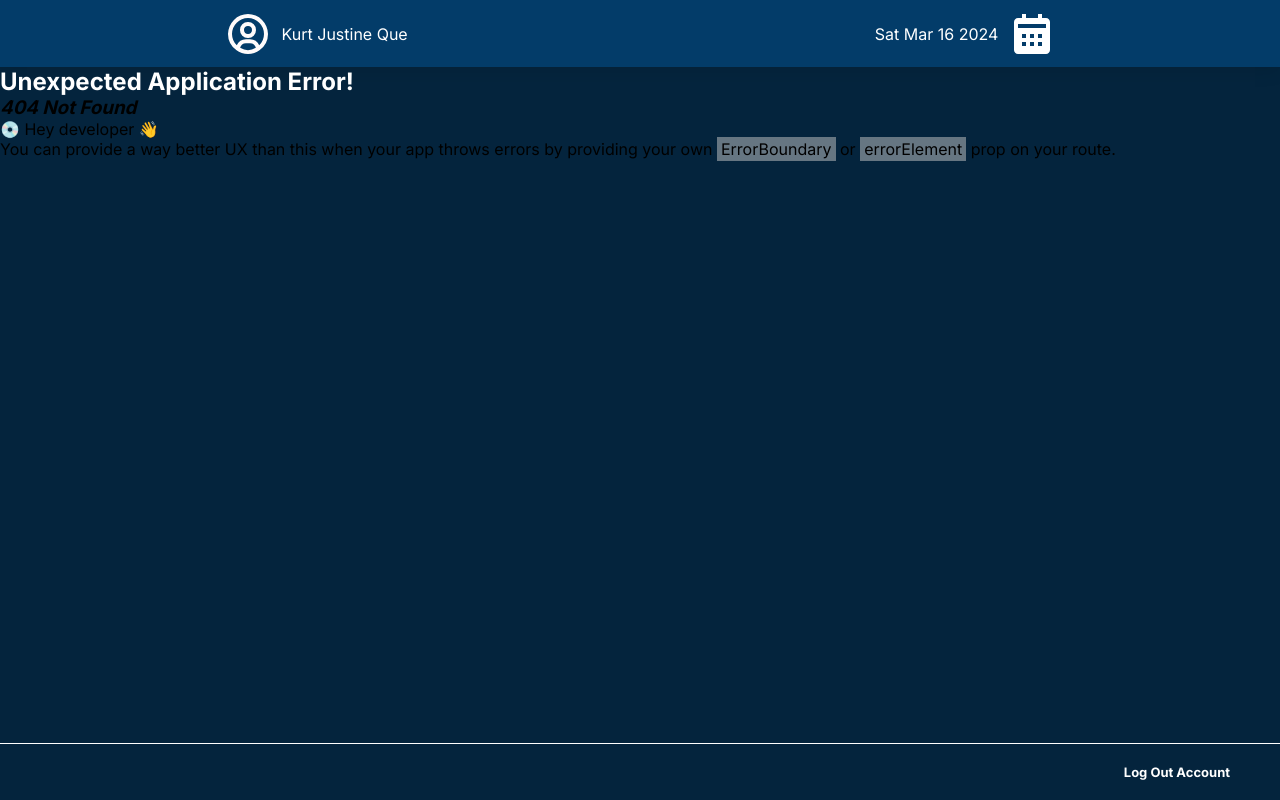
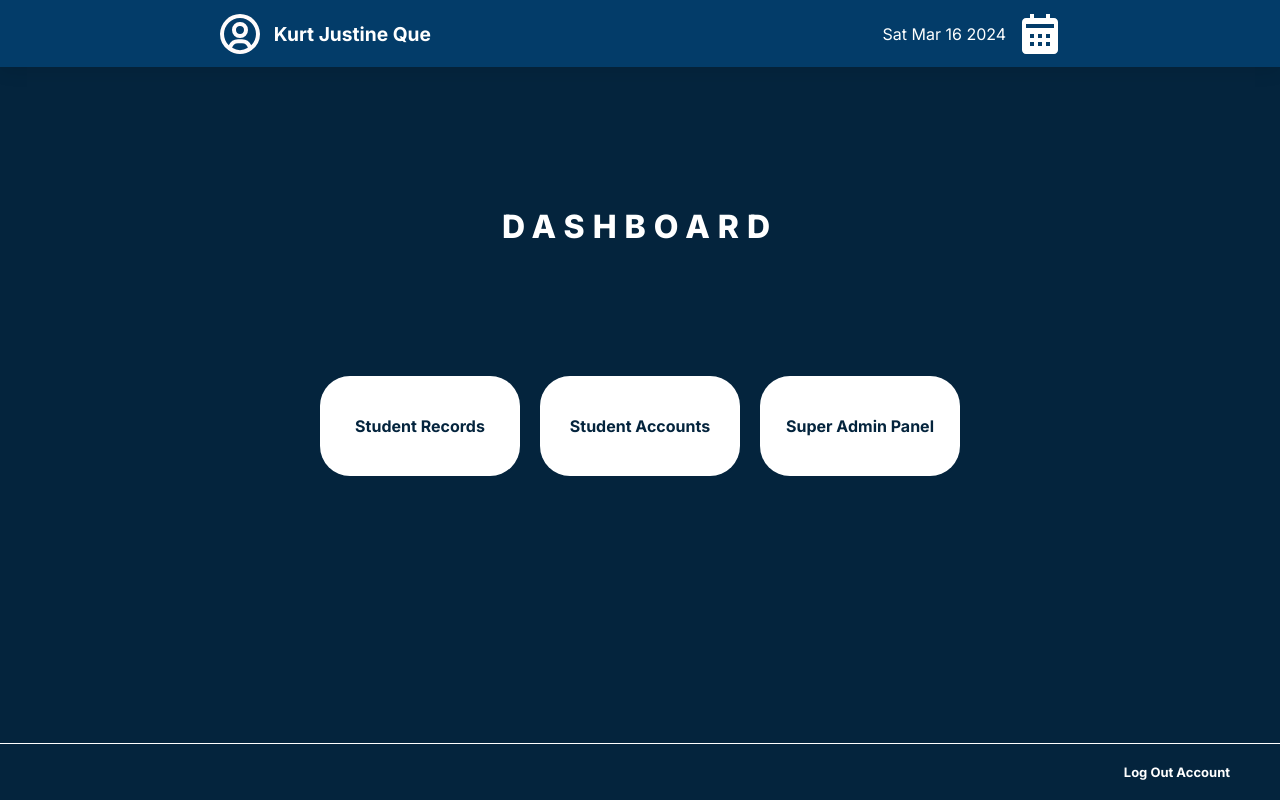
Before and after one commit to KurtJQ/ACM-CBS, a React (Vite) app: page /dashboard in a window 1280 px wide. Before the commit this address had no page. Built offline with nearby package versions, Linux system fonts and the light colour scheme.

Commit message:
added login system

```diff
--- /dev/null
+++ b/src/components/pages/Login.jsx
@@ -0,0 +1,75 @@
+import React, { useState } from "react";
+import "./login.css";
+import { Link } from "react-router-dom";
+
+const Login = ({ setUser }) => {
+  const [username, setUsername] = useState("");
+  const [password, setPassword] = useState("");
+  const [error, setError] = useState("");
+
+  const handleLogin = () => {
+    // Hardcoded user data for demonstration purposes
+    const users = [
+      {
+        username: "MartinLDino",
+        password: "password1",
+        name: "Martin L. Dino",
+      },
+      {
+        username: "JacquelineRose",
+        password: "password2",
+        name: "Jacqueline Rose C.",
+      },
+      { username: "QueJustine", password: "password3", name: "Que Justine" },
+    ];
+
+    const foundUser = users.find(
+      (user) => user.username === username && user.password === password
+    );
+    if (foundUser) {
+      setUser(foundUser);
+      setError("");
+    } else {
+      setError("Invalid username or password");
+    }
+  };
+
+  return (
+    <div>
+      <h2>Login</h2>
+      <input
+        type="text"
+        placeholder="Username"
+        value={username}
+        onChange={(e) => setUsername(e.target.value)}
+      />
+      <input
+        type="password"
+        placeholder="Password"
+        value={password}
+        onChange={(e) => setPassword(e.target.value)}
+      />
+      <Link to="/dashboard">
+        <button onClick={handleLogin}>Login</button>
+      </Link>
+
+      {error && <p>{error}</p>}
+    </div>
+  );
+};
+
+const LoginSystem = () => {
+  const [user, setUser] = useState(null);
+
+  const handleLogout = () => {
+    setUser(null);
+  };
+
+  return (
+    <div>
+      {user ? <Link to="/dashboard"></Link> : <Login setUser={setUser} />}
+    </div>
+  );
+};
+
+export default LoginSystem;
--- /dev/null
+++ b/src/components/pages/login.css
@@ -0,0 +1,88 @@
+  .user-icon {
+    width: 50px;
+    height: 50px;
+    margin-right: 10px;
+  }
+
+  .user-info {
+    display: flex;
+    flex-direction: column;
+  }
+
+  .user-name {
+    color: #fff;
+    font-size: 1.2rem;
+    font-weight: bold;
+  }
+
+  .user-role {
+    color: #ccc;
+    font-size: 0.9rem;
+  }
+
+  .current-date {
+    color: #fff;
+    margin-left: auto;
+  }
+
+  .calendar-icon {
+    width: 25px;
+    height: 25px;
+    margin-left: 10px;
+  }
+
+  .dashboard {
+    display: flex;
+    flex-direction: column;
+    align-items: center;
+    justify-content: center;
+    margin-top: 50px;
+  }
+
+  .dashboard h2 {
+    color: #fff;
+    font-size: 2rem;
+    margin-bottom: 30px;
+  }
+
+  .buttons {
+    display: flex;
+    justify-content: center;
+  }
+
+  .button {
+    padding: 12px 24px;
+    font-size: 1rem;
+    font-weight: bold;
+    background-color: #fff;
+    color: #04243D;
+    border: none;
+    border-radius: 30px;
+    cursor: pointer;
+    margin: 0 10px;
+    transition: background-color 0.3s ease;
+  }
+
+  .button:hover {
+    background-color: #ccc;
+  }
+
+  .footer {
+    background-color: #04243D;
+    color: #fff;
+    padding: 20px;
+    text-align: center;
+    position: fixed;
+    bottom: 0;
+    width: 100%;
+  }
+
+  .logout {
+    cursor: pointer;
+  }
+
+  .logout-icon {
+    width: 20px;
+    height: 20px;
+    margin-left: 5px;
+  }
```
Also changed, not shown: src/main.jsx (+10 -0 lines).
